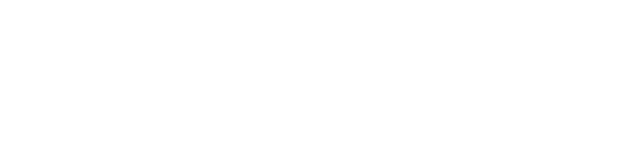
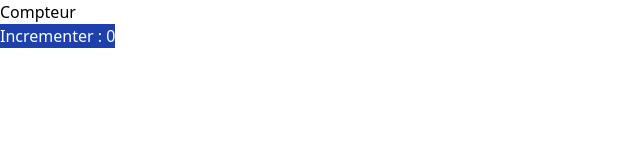
Before and after one commit to SIDIDEV1/typescript, a website: page index.html in a window 1280 px wide. Shown: the whole page, without its empty margins (0-640 px from the left). Drawn offline with nearby package versions, Linux system fonts and the light colour scheme.

```diff
--- /dev/null
+++ b/app.js
@@ -0,0 +1 @@
+console.log("hello");
--- /dev/null
+++ b/app.ts
@@ -0,0 +1 @@
+console.log("hello");
--- a/index.html
+++ b/index.html
@@ -4,6 +4,15 @@
     <meta charset="UTF-8" />
     <meta name="viewport" content="width=device-width, initial-scale=1.0" />
     <title>Document</title>
+    <script src="https://cdn.tailwindcss.com"></script>
   </head>
-  <body></body>
+  <body>
+    <div class="container">
+      <h1>Compteur</h1>
+      <button class="bg-blue-800 text-white" id="compteur">
+        Incrementer : <span>0</span>
+      </button>
+    </div>
+    <script src="app.js"></script>
+  </body>
 </html>
```
Also changed, not shown: package.json (added, +15 -0 lines), readme.md (added), 2 other files.
